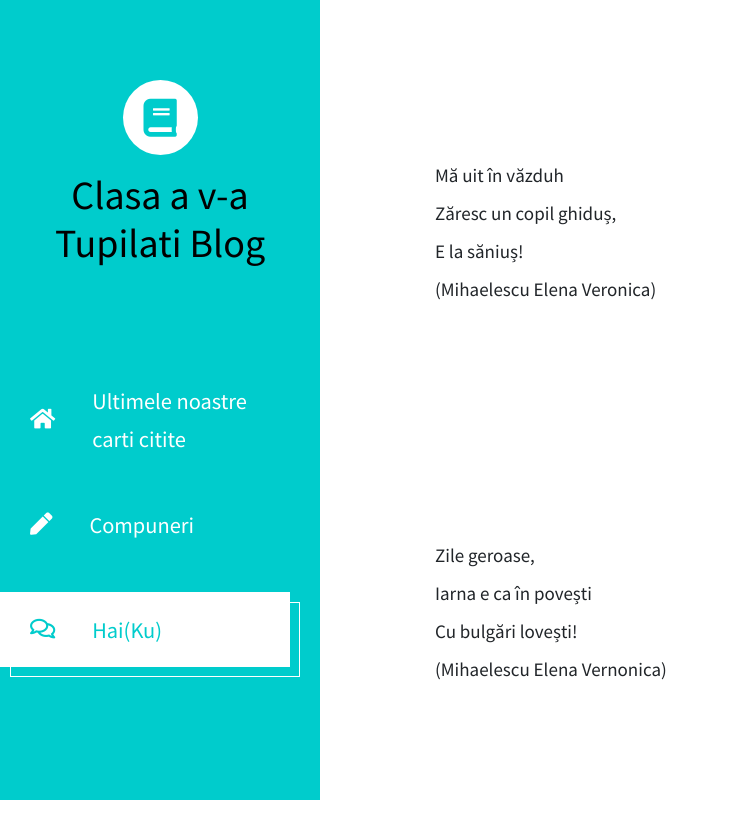
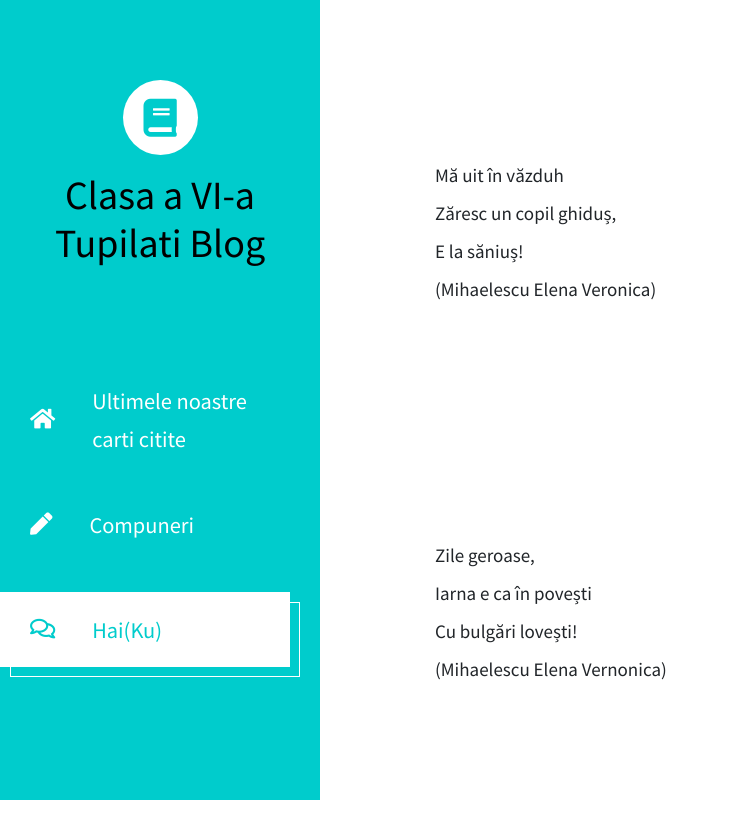
Before and after one commit to tupilaticls6/blog, a plain HTML site: page contact.html in a window 1280 px wide. Shown: the whole page, without its empty margins (0-729 px from the left). Drawn offline with Linux system fonts and the light colour scheme.

Commit message:
Update contact.html

```diff
--- a/contact.html
+++ b/contact.html
@@ -24,7 +24,7 @@ https://templatemo.com/tm-553-xtra-blog
             </button>
             <div class="tm-site-header">
                 <div class="mb-3 mx-auto tm-site-logo"><i class="fas fa-book fa-2x"></i></div>
-                <h1 class="text-center">Clasa a v-a Tupilati Blog</h1>
+                <h1 class="text-center">Clasa a VI-a Tupilati Blog</h1>
             </div>
             <nav class="tm-nav" id="tm-nav">
                 <ul>
```
